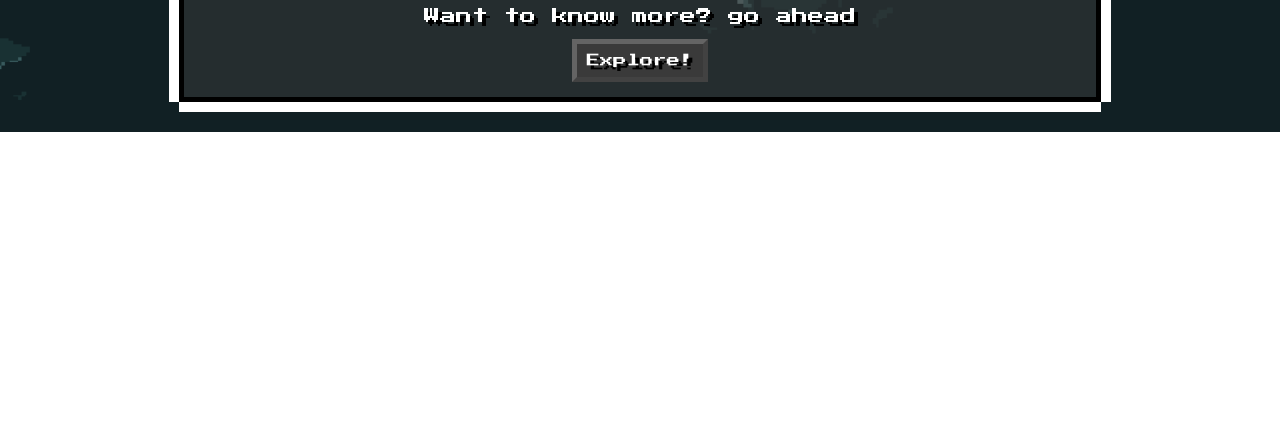
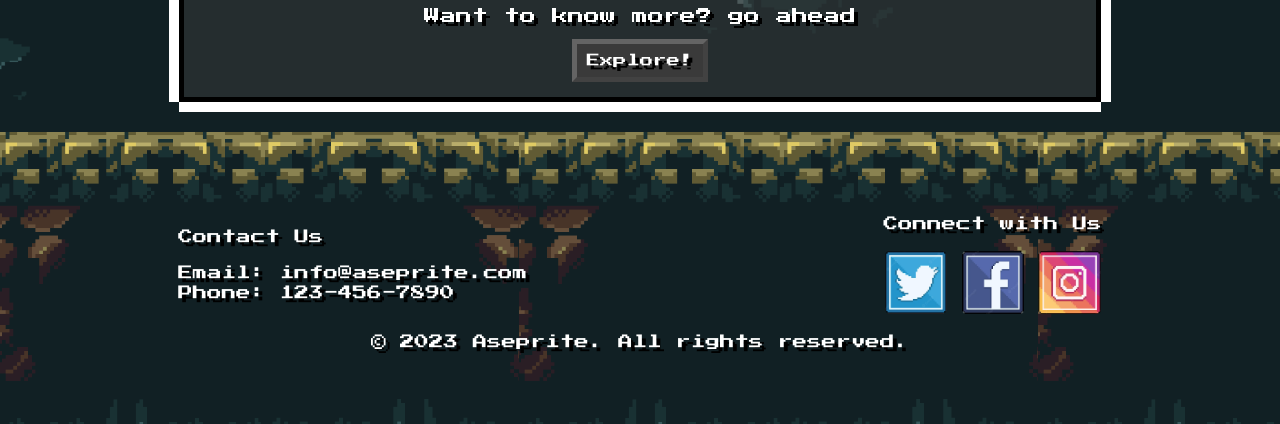
Before and after one commit to Melve25/FinalCSS, a plain HTML site: page index.html in a window 1280 px wide. Shown: the part 1950-2374 px from the top of the page. Before the commit the page ends 2082 px from the top, so only its background shows below. Drawn offline with Linux system fonts and the light colour scheme.

Commit message:
added footer

```diff
--- a/css/styles.css
+++ b/css/styles.css
@@ -87,6 +87,44 @@ main{
 }
 .hide{
     left: -100px;
+}
+
+footer{
+    height: calc(var(--index) * 14);
+    background: url("/img/footer_bg.png");
+    background-size: contain;
+    background-repeat: repeat-x;
+    font-size: calc(var(--index) * 0.7);
+}
+.footer-wrapper{
+    padding-top: calc(var(--index)* 3);
+}
+.footer-content{
+    display: flex;
+    justify-content: space-around;
+    align-items: center;
+}
+.contact-info{
+    display: flex;
+    flex-direction: column;
+    justify-content: space-evenly;
+    align-items: start;
+}
+.footer-title{
+    margin-block: calc(var(--index)* 1);
+}
+.email{
+    margin-bottom: 5px;
+}
+.copyright{
+    margin-top: calc(var(--index)* 1);
+}
+.social-links > a > img{
+    width: calc(var(--index) * 3);
+    margin: 0;
+}
+.social-links > a > img:hover{
+    opacity: 0.7;
 }
 
 /*! index-page*/
@@ -564,6 +602,9 @@ form > button:hover{
         margin-block: 30px;
         width: calc(var(--index) * 25);
     }
+    footer{
+        background-size: cover;
+    }
 
 
 }
--- a/index.html
+++ b/index.html
@@ -68,8 +68,26 @@
     </main>
 
 
-    <footer class="main-page-footer">
+    <footer>
+        <div class="footer-wrapper">
+            <div class="footer-content">
+                <div class="contact-info">
+                  <p class="footer-title">Contact Us</p>
+                  <p class="email">Email: info@aseprite.com</p>
+                  <p>Phone: 123-456-7890</p>
+                </div>
 
+                <div class="social-links">
+                  <p class="footer-title">Connect with Us</p>
+                  <a href="https://twitter.com/aseprite" target="_blank"><img src="img/twit.png"  alt="twitter"></a>
+                  <a href="https://www.facebook.com/aseprite" target="_blank"><img src="img/facebook.png" alt="facebook"></a>
+                  <a href="https://www.instagram.com/asepriteapp/" target="_blank"><img src="img/insta.png" alt="insta"></a>
+                </div>
+            </div>
+            <div class="copyright">
+                <p>&copy; 2023 Aseprite. All rights reserved.</p>
+            </div>
+        </div>
     </footer>
     <script src="js/main.js"></script>
 </body>
```
Also changed, not shown: about.html (+18 -0 lines), contact.html (+0 -4 lines), product.html (+18 -0 lines), img/facebook.png (added), img/footer_bg.png (added), img/insta.png (added), img/twit.png (added).
